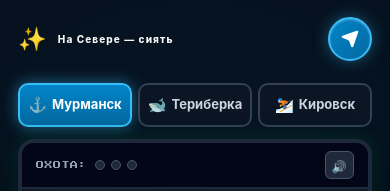
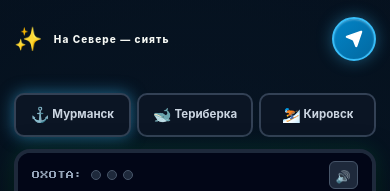
Before and after one commit to Ivan51112/na-severe-siyat, a Next.js app: page / in a window 390 px wide. Shown: the top 191 px of the page. Built offline with nearby package versions, Linux system fonts and the light colour scheme; no server answers.

Commit message:
fix: responsive 1-row city tabs grid and mobile shell padding

```diff
--- a/src/app/mario-arcade.css
+++ b/src/app/mario-arcade.css
@@ -1116,6 +1116,26 @@
   opacity: 1 !important;
 }
 
+/* Shell & Header layout in Mario theme */
+.sky-page--mario .sky-shell {
+  padding-left: 14px !important;
+  padding-right: 14px !important;
+  box-sizing: border-box !important;
+  width: 100% !important;
+  max-width: 100vw !important;
+  overflow-x: hidden !important;
+}
+
+.sky-page--mario .sky-header {
+  display: flex !important;
+  justify-content: space-between !important;
+  align-items: center !important;
+  width: 100% !important;
+  max-width: 540px !important;
+  margin: 0 auto 10px !important;
+  box-sizing: border-box !important;
+}
+
 /* =========================================================
    HEADER DIRECT ROUND TELEGRAM BUTTON (SCREEN 1)
 ========================================================= */
@@ -1152,33 +1172,45 @@
    THREE CITIES NAVIGATION (1 ROW ON ALL SCREENS)
 ========================================================= */
 .mario-city-nav {
-  display: flex;
-  gap: 6px;
-  justify-content: center;
-  width: 100%;
-  max-width: 540px;
-  margin: 0 auto 12px;
+  display: grid !important;
+  grid-template-columns: repeat(3, minmax(0, 1fr)) !important;
+  gap: 6px !important;
+  width: 100% !important;
+  max-width: 540px !important;
+  margin: 0 auto 12px !important;
+  box-sizing: border-box !important;
 }
 
 .mario-city-nav button {
-  flex: 1 1 0;
-  min-width: 0;
-  min-height: 44px;
-  display: inline-flex;
-  align-items: center;
-  justify-content: center;
-  gap: 5px;
-  padding: 8px 4px;
-  background: #0b1524;
-  border: 2px solid #334155;
-  border-radius: 10px;
-  color: #cbd5e1;
-  font-size: 13px;
-  font-weight: 700;
-  cursor: pointer;
-  white-space: nowrap;
-  transition: all 0.18s cubic-bezier(0.16, 1, 0.3, 1);
-}
+  width: 100% !important;
+  min-width: 0 !important;
+  min-height: 44px !important;
+  display: inline-flex !important;
+  align-items: center !important;
+  justify-content: center !important;
+  gap: 4px !important;
+  padding: 8px 4px !important;
+  background: #0b1524 !important;
+  border: 2px solid #334155 !important;
+  border-radius: 10px !important;
+  color: #cbd5e1 !important;
+  font-size: 13px !important;
+  font-weight: 700 !important;
+  cursor: pointer !important;
+  white-space: nowrap !important;
+  box-sizing: border-box !important;
+  transition: all 0.18s cubic-bezier(0.16, 1, 0.3, 1) !important;
+}
+
+@media (max-width: 420px) {
+  .mario-city-nav button {
+    font-size: 11.5px !important;
+    padding: 8px 2px !important;
+    gap: 3px !important;
+  }
+}
+
+
 
 .mario-city-nav button:hover {
   background: #1e293b;
```
